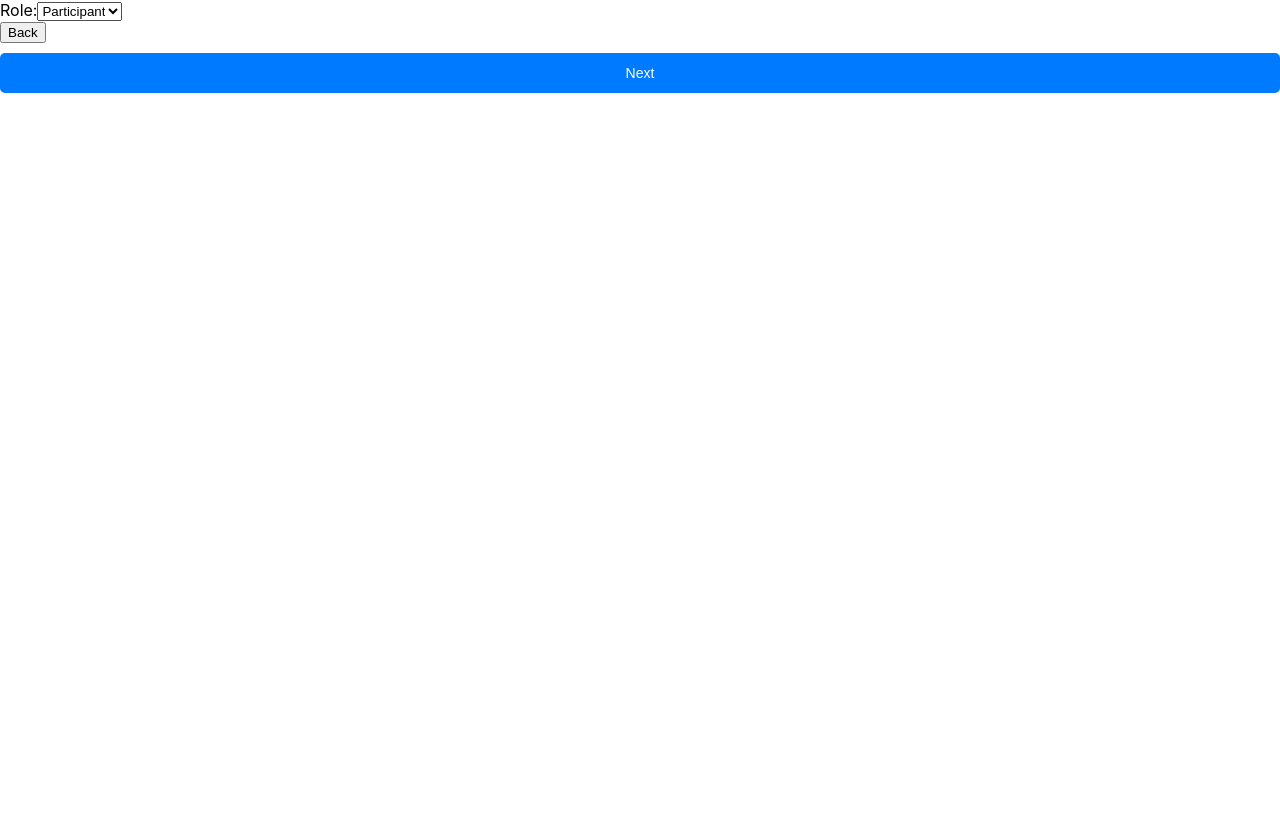
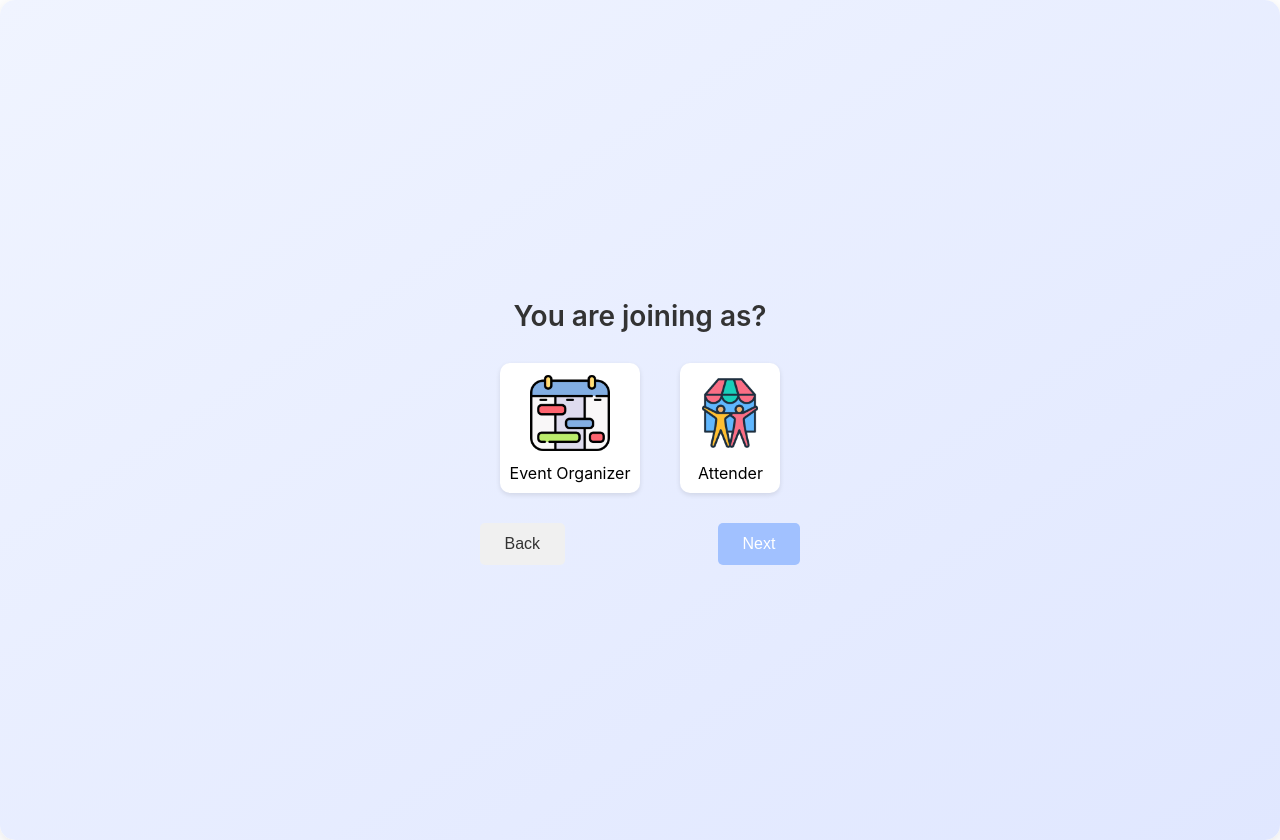
Before and after one commit to sjankdev/attendit, a React (Create React App) app in the folder frontend/: page /register in a window 1280 px wide. Both pictures are taken after typing "name@example.com", "Sample123" into the empty fields and a click on the button "Create Account". Before the commit the page ends 800 px from the top, so only its background shows below. Built offline with nearby package versions, Linux system fonts and the light colour scheme.

Commit message:
Step2.tsx and CSS updated to match other app styling

```diff
--- /dev/null
+++ b/frontend/src/assets/css/Step2.css
@@ -0,0 +1,98 @@
+.step2-container {
+  display: flex;
+  flex-direction: column;
+  align-items: center;
+  justify-content: center;
+  height: 100vh;
+  background: linear-gradient(to bottom right, #f0f4ff, #e0e7ff);
+  padding: 20px;
+  box-shadow: 0 4px 15px rgba(0, 0, 0, 0.1);
+  border-radius: 15px;
+}
+
+.step2-title {
+  font-size: 28px;
+  font-weight: 600;
+  margin-bottom: 30px;
+  color: #333;
+  text-align: center;
+}
+
+.step2-form {
+  display: flex;
+  flex-direction: column;
+  align-items: center;
+}
+
+.role-selection {
+  display: flex;
+  justify-content: center;
+  margin-bottom: 30px;
+}
+
+.role-option {
+  display: flex;
+  flex-direction: column;
+  align-items: center;
+  margin: 0 20px;
+  cursor: pointer;
+  transition: transform 0.2s, box-shadow 0.2s;
+  padding: 10px;
+  border-radius: 10px;
+  background-color: #fff;
+  box-shadow: 0 2px 5px rgba(0, 0, 0, 0.1);
+}
+
+.role-option:hover {
+  transform: scale(1.05);
+}
+
+.role-option img {
+  width: 80px;
+  height: auto;
+  margin-bottom: 10px;
+}
+
+.role-option.selected {
+  box-shadow: 0 4px 10px rgba(0, 0, 0, 0.2);
+  background-color: #e0e7ff;
+}
+
+.button-container {
+  display: flex;
+  justify-content: space-between;
+  width: 100%;
+  max-width: 400px;
+}
+
+button {
+  padding: 12px 25px;
+  font-size: 16px;
+  cursor: pointer;
+  border: none;
+  border-radius: 5px;
+  transition: background-color 0.3s;
+}
+
+.back-button {
+  background-color: #f0f0f0;
+  color: #333;
+}
+
+.back-button:hover {
+  background-color: #e0e0e0;
+}
+
+.next-button {
+  background-color: #007bff;
+  color: #fff;
+}
+
+.next-button:disabled {
+  background-color: #a1c1ff;
+  cursor: not-allowed;
+}
+
+.next-button:hover:not(:disabled) {
+  background-color: #0056b3;
+}
--- a/frontend/src/components/Step2.tsx
+++ b/frontend/src/components/Step2.tsx
@@ -1,5 +1,8 @@
-import React from "react";
-import { useForm, SubmitHandler } from "react-hook-form";
+import React, { useState } from "react";
+import { useForm } from "react-hook-form";
+import eventAdminIcon from "../assets/photos/icons/event-admin.png";
+import eventParticipantIcon from "../assets/photos/icons/event-participant.png";
+import "../assets/css/Step2.css";
 
 interface Step2Props {
   onNext: (role: string) => void;
@@ -7,37 +10,57 @@ interface Step2Props {
 }
 
 const Step2: React.FC<Step2Props> = ({ onNext, onBack }) => {
-  const { register } = useForm<{ role: string }>();
+  const [selectedRole, setSelectedRole] = useState<string | null>(null);
+  const { handleSubmit } = useForm();
 
-  const handleNext = (event: React.FormEvent<HTMLFormElement>) => {
-    event.preventDefault();
-
-    const form = event.target as HTMLFormElement;
-    const role = (form.elements.namedItem("role") as HTMLSelectElement).value;
-
-    if (role) {
-      onNext(role);
+  const handleNext = () => {
+    if (selectedRole) {
+      onNext(selectedRole);
     }
   };
 
+  const handleRoleSelection = (role: string) => {
+    setSelectedRole(role);
+  };
+
   return (
-    <form onSubmit={handleNext}>
-      <div className="role-group">
-        <label htmlFor="role" className="role-label">
-          Role:
-        </label>
-        <select id="role" {...register("role")} className="role-select">
-          <option value="participant">Participant</option>
-          <option value="admin">Admin</option>
-        </select>
+    <div className="step2-container">
+      <h2 className="step2-title">You are joining as?</h2>
+      <form onSubmit={handleSubmit(handleNext)} className="step2-form">
+        <div className="role-selection">
+          <div
+            className={`role-option ${
+              selectedRole === "admin" ? "selected" : ""
+            }`}
+            onClick={() => handleRoleSelection("admin")}
+            role="button"
+            aria-pressed={selectedRole === "admin"}
+          >
+            <img src={eventAdminIcon} alt="Event Organizer" />
+            <span>Event Organizer</span>
           </div>
-      <button type="button" onClick={onBack} className="back-button">
+          <div
+            className={`role-option ${
+              selectedRole === "participant" ? "selected" : ""
+            }`}
+            onClick={() => handleRoleSelection("participant")}
+            role="button"
+            aria-pressed={selectedRole === "participant"}
+          >
+            <img src={eventParticipantIcon} alt="Attender" />
+            <span>Attender</span>
+          </div>
+        </div>
+        <div className="button-container">
+          <button type="button" className="back-button" onClick={onBack}>
             Back
           </button>
-      <button type="submit" className="submit-button">
+          <button type="submit" className="next-button" disabled={!selectedRole}>
             Next
           </button>
+        </div>
       </form>
+    </div>
   );
 };
 
```
Also changed, not shown: frontend/src/assets/photos/icons/event-admin.png (added), frontend/src/assets/photos/icons/event-participant.png (added). Lines whose indentation alone changed are shown as unchanged.
